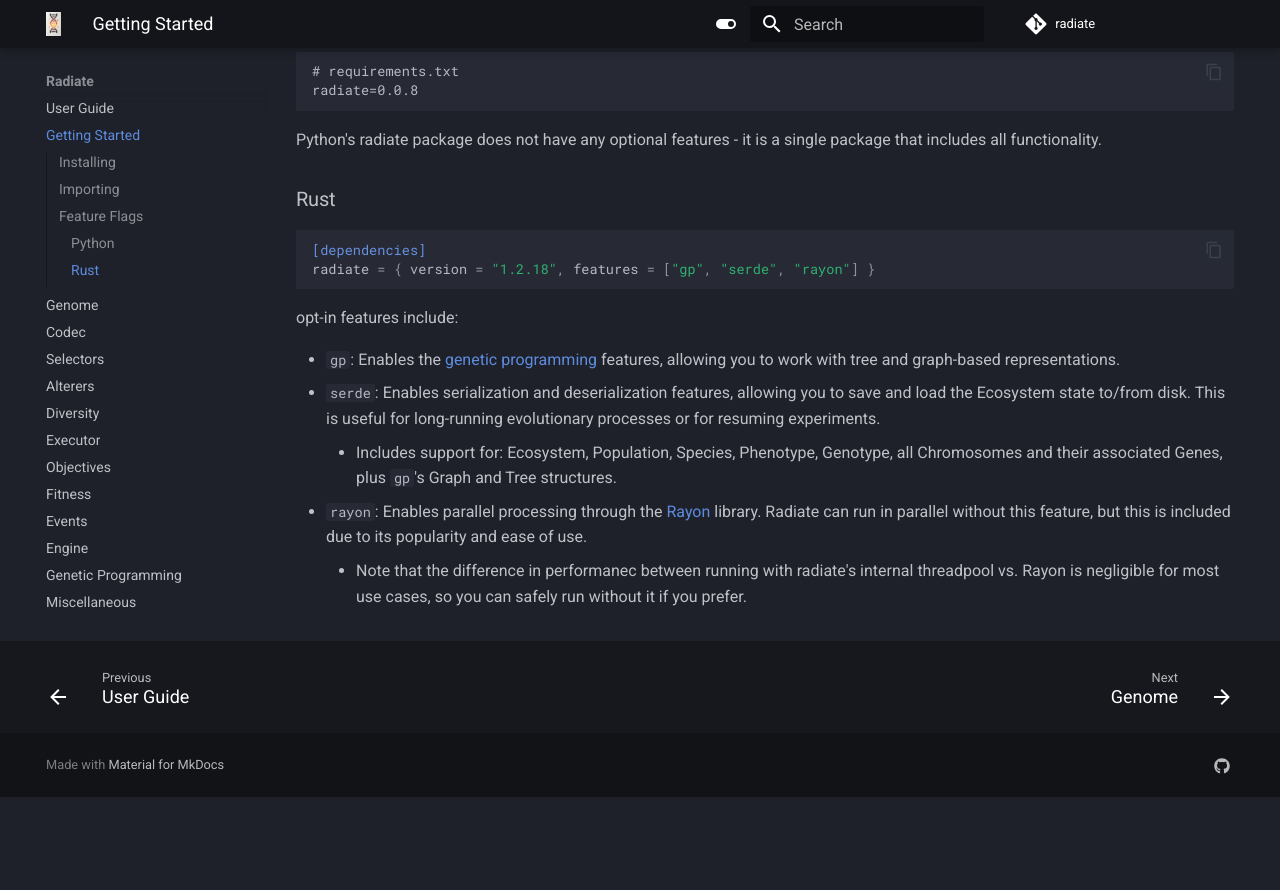
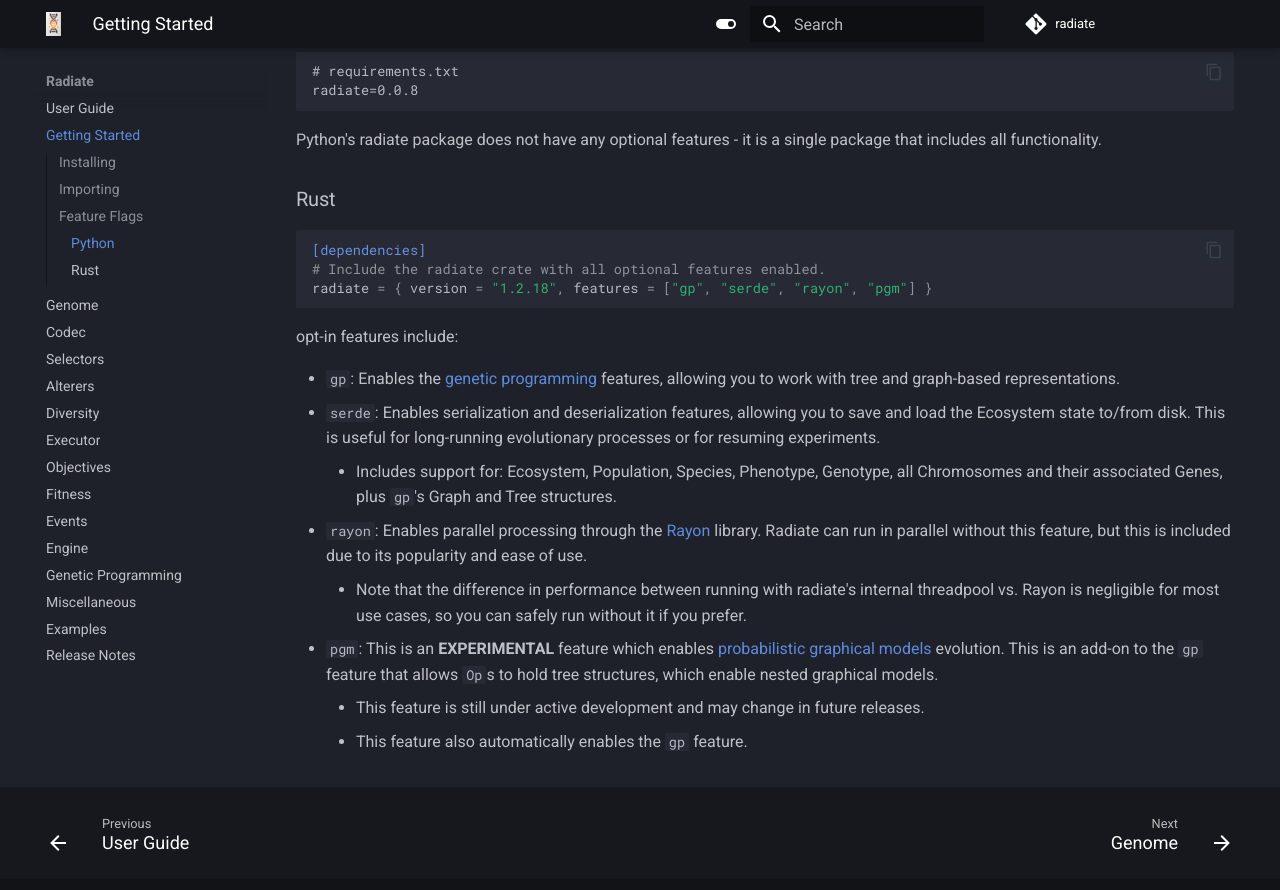
Before and after one commit to pkalivas/radiate, an MkDocs documentation site: the page built from docs/source/installation.md, in a window 1280 px wide and 900 px high, scrolled down 760 px. Shown: the top 890 px of the window. Built offline with MkDocs 1.6.1 and Material for MkDocs 9.7.7, drawn with Linux system fonts in a browser that asks for light colours; comment, search, counter and statistics services are not loaded; before the commit the page ends 1557 px from its top, so only the background shows below that.

Commit message:
adding new feature flag

````diff
--- a/docs/source/installation.md
+++ b/docs/source/installation.md
@@ -51,7 +51,8 @@
 
 ```toml
 [dependencies]
-radiate = { version = "1.2.18", features = ["gp", "serde", "rayon"] }
+# Include the radiate crate with all optional features enabled.
+radiate = { version = "1.2.18", features = ["gp", "serde", "rayon", "pgm"] }
 ```
 
 opt-in features include:
@@ -60,4 +61,7 @@
 - `serde`: Enables serialization and deserialization features, allowing you to save and load the Ecosystem state to/from disk. This is useful for long-running evolutionary processes or for resuming experiments.
     * Includes support for: Ecosystem, Population, Species, Phenotype, Genotype, all Chromosomes and their associated Genes, plus `gp`'s Graph<T> and Tree<T> structures.
 - `rayon`: Enables parallel processing through the [Rayon](https://docs.rs/rayon/latest/rayon/) library. Radiate can run in parallel without this feature, but this is included due to its popularity and ease of use.
-    * Note that the difference in performanec between running with radiate's internal threadpool vs. Rayon is negligible for most use cases, so you can safely run without it if you prefer.
+    * Note that the difference in performance between running with radiate's internal threadpool vs. Rayon is negligible for most use cases, so you can safely run without it if you prefer.
+- `pgm`: This is an **EXPERIMENTAL** feature which enables [probabilistic graphical models](https://en.wikipedia.org/wiki/Probabilistic_graphical_model) evolution. This is an add-on to the `gp` feature that allows `Op`s to hold tree structures, which enable nested graphical models.
+    * This feature is still under active development and may change in future releases.
+    * This feature also automatically enables the `gp` feature.
````
